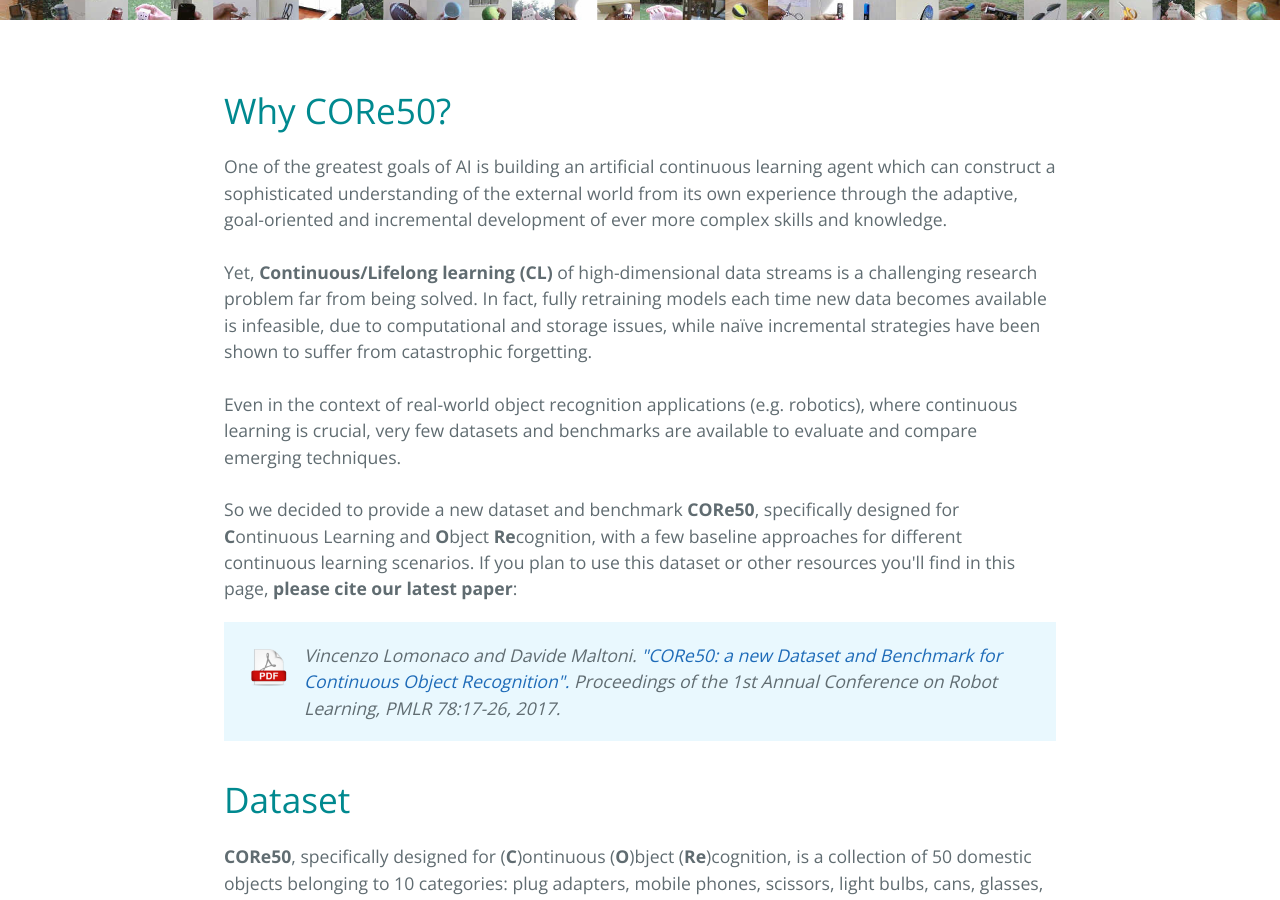
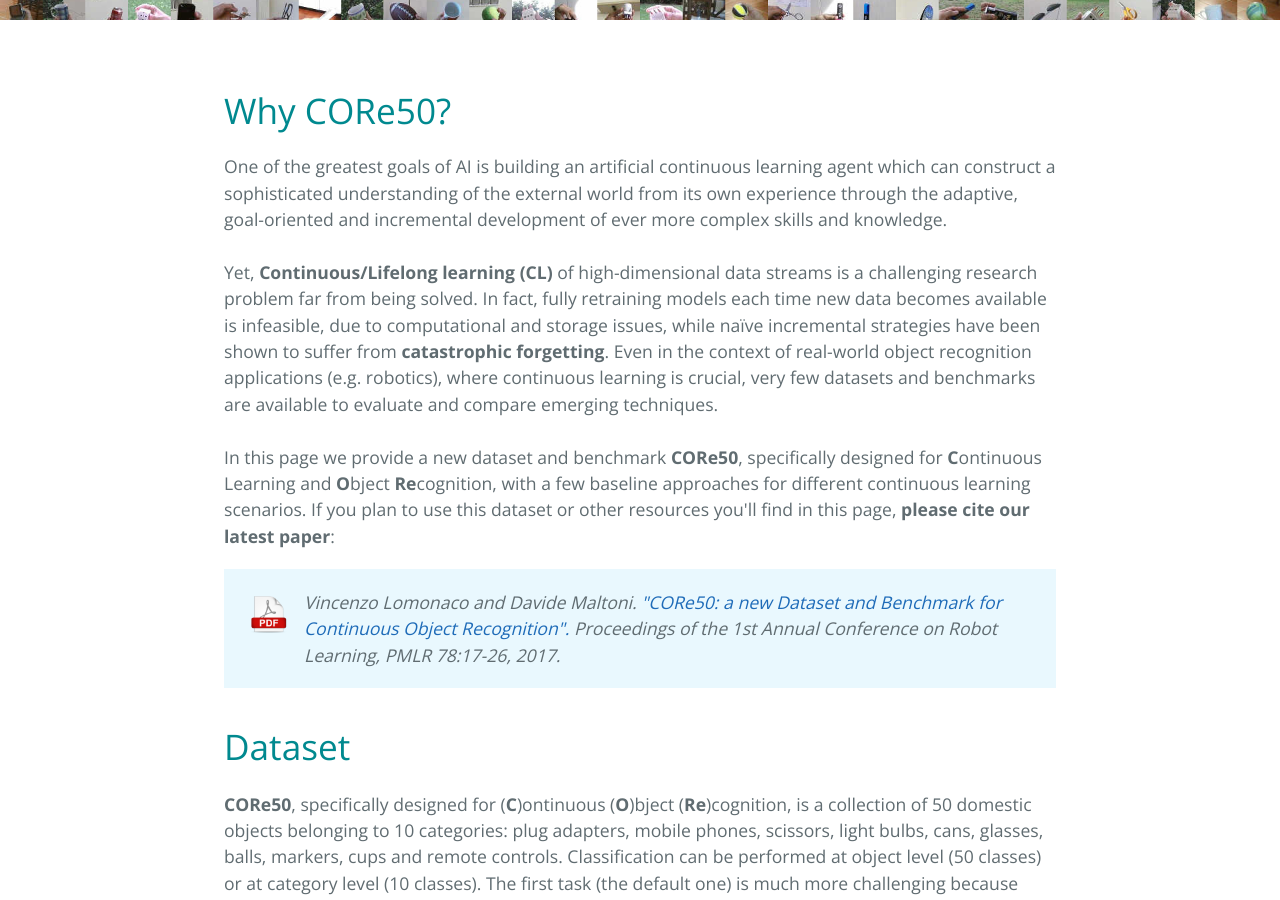
Before and after one commit to vlomonaco/core50, a Jekyll site: the page built from index.html, in a window 1280 px wide and 900 px high, scrolled down 473 px. Built offline with Jekyll 4.4.1, drawn with Linux system fonts in a browser that asks for light colours; the list of posts is cut into pages by our own code.

Commit message:
intro rewrite

```diff
--- a/index.html
+++ b/index.html
@@ -10,11 +10,9 @@
 
 One of the greatest goals of AI is building an artificial continuous learning agent which can construct a sophisticated understanding of the external world from its own experience through the adaptive, goal-oriented and incremental development of ever more complex skills and knowledge.<br><br>
 
-Yet, <strong>Continuous/Lifelong learning (CL)</strong> of high-dimensional data streams is a challenging research problem far from being solved. In fact, fully retraining models each time new data becomes available is infeasible, due to computational and storage issues, while naïve incremental strategies have been shown to suffer from catastrophic forgetting.<br><br>
+Yet, <strong>Continuous/Lifelong learning (CL)</strong> of high-dimensional data streams is a challenging research problem far from being solved. In fact, fully retraining models each time new data becomes available is infeasible, due to computational and storage issues, while naïve incremental strategies have been shown to suffer from <strong>catastrophic forgetting</strong>. Even in the context of real-world object recognition applications (e.g. robotics), where continuous learning is crucial, very few datasets and benchmarks are available to evaluate and compare emerging techniques.<br><br>
 
-Even in the context of real-world object recognition applications (e.g. robotics), where continuous learning is crucial, very few datasets and benchmarks are available to evaluate and compare emerging techniques.<br><br>
-
-So we decided to provide a new dataset and benchmark <strong>CORe50</strong>, specifically designed for <strong>C</strong>ontinuous Learning and <strong>O</strong>bject <strong>Re</strong>cognition, with a few baseline approaches for different continuous learning scenarios.
+In this page we provide a new dataset and benchmark <strong>CORe50</strong>, specifically designed for <strong>C</strong>ontinuous Learning and <strong>O</strong>bject <strong>Re</strong>cognition, with a few baseline approaches for different continuous learning scenarios.
 If you plan to use this dataset or other resources you'll find in this page, <strong> please cite our latest paper</strong>: </p>
 <div style="background-color: rgba(227, 246, 254, 0.79); padding: 20px; margin-top:20px;">
 <div style="width:60px; height: 60px;float:left; padding-right:10px"><a href=""><img src="imgs/pdf_download.png" width="50px" style="padding:5px; vertical-align: middle;"></a></div>
```
